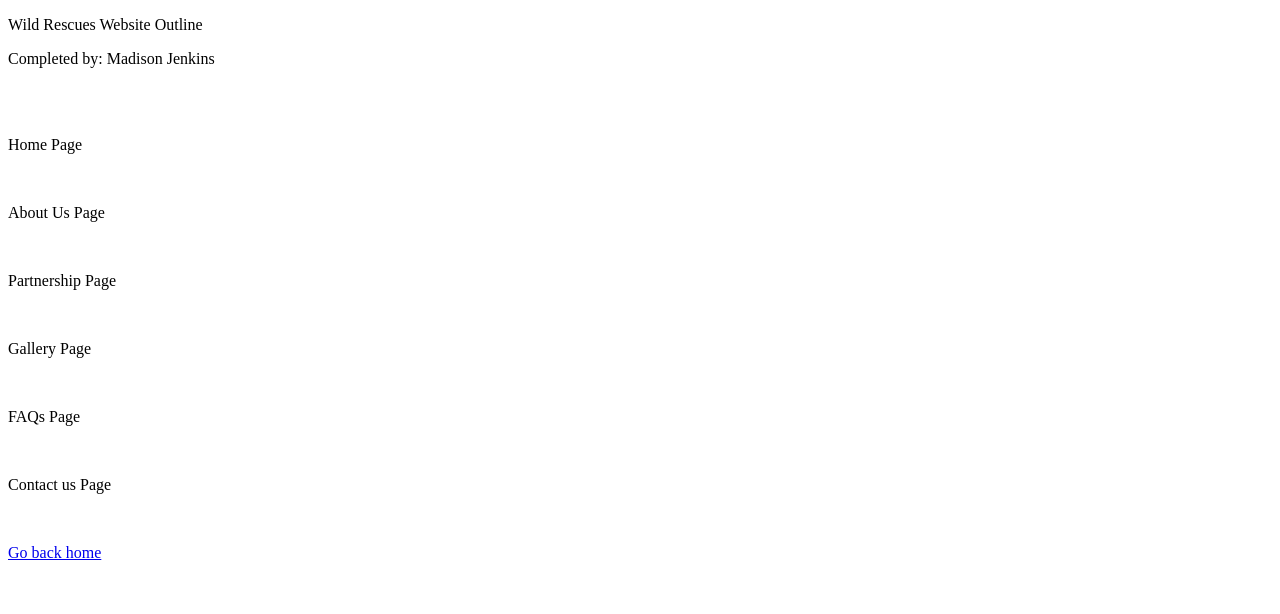
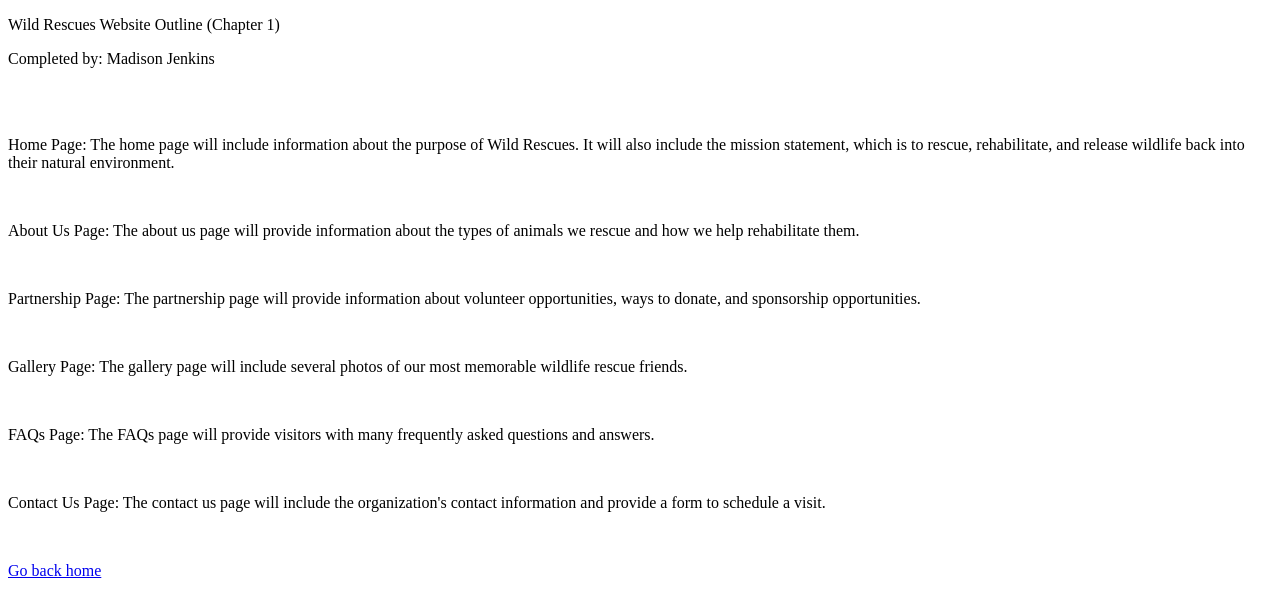
Before and after one commit to Madison-Jenkins24/webdev24, a plain HTML site: page chapter1/rescuepages.html in a window 1280 px wide. Drawn offline with Linux system fonts and the light colour scheme.

Commit message:
updated files

```diff
--- a/chapter1/rescuepages.html
+++ b/chapter1/rescuepages.html
@@ -6,20 +6,27 @@
     <title>Wild Rescues</title>
 </head>
 <body>
-    <p>Wild Rescues Website Outline</p>
+    <p>Wild Rescues Website Outline (Chapter 1)</p>
     <p>Completed by: Madison Jenkins</p>
     <br><br>
-    <p>Home Page</p>
+    <p>Home Page: The home page will include information about the purpose of Wild Rescues.
+        It will also include the mission statement, which is to rescue, rehabilitate, and
+        release wildlife back into their natural environment.</p>
     <br>
-    <p>About Us Page</p>
+    <p>About Us Page: The about us page will provide information about the types of animals
+        we rescue and how we help rehabilitate them.</p>
     <br>
-    <p>Partnership Page</p>
+    <p>Partnership Page: The partnership page will provide information about volunteer
+        opportunities, ways to donate, and sponsorship opportunities.</p>
     <br>
-    <p>Gallery Page</p>
+    <p>Gallery Page: The gallery page will include several photos of our most memorable
+        wildlife rescue friends.</p>
     <br>
-    <p>FAQs Page</p>
+    <p>FAQs Page: The FAQs page will provide visitors with many frequently asked questions
+        and answers.</p>
     <br>
-    <p>Contact us Page</p>
+    <p>Contact Us Page: The contact us page will include the organization's contact information
+        and provide a form to schedule a visit.</p>
 
     <br>
     <p><a href="index.html">Go back home</a></p>
```
Also changed, not shown: index.html (+1 -0 lines), rescue/template.html (+54 -0 lines).
